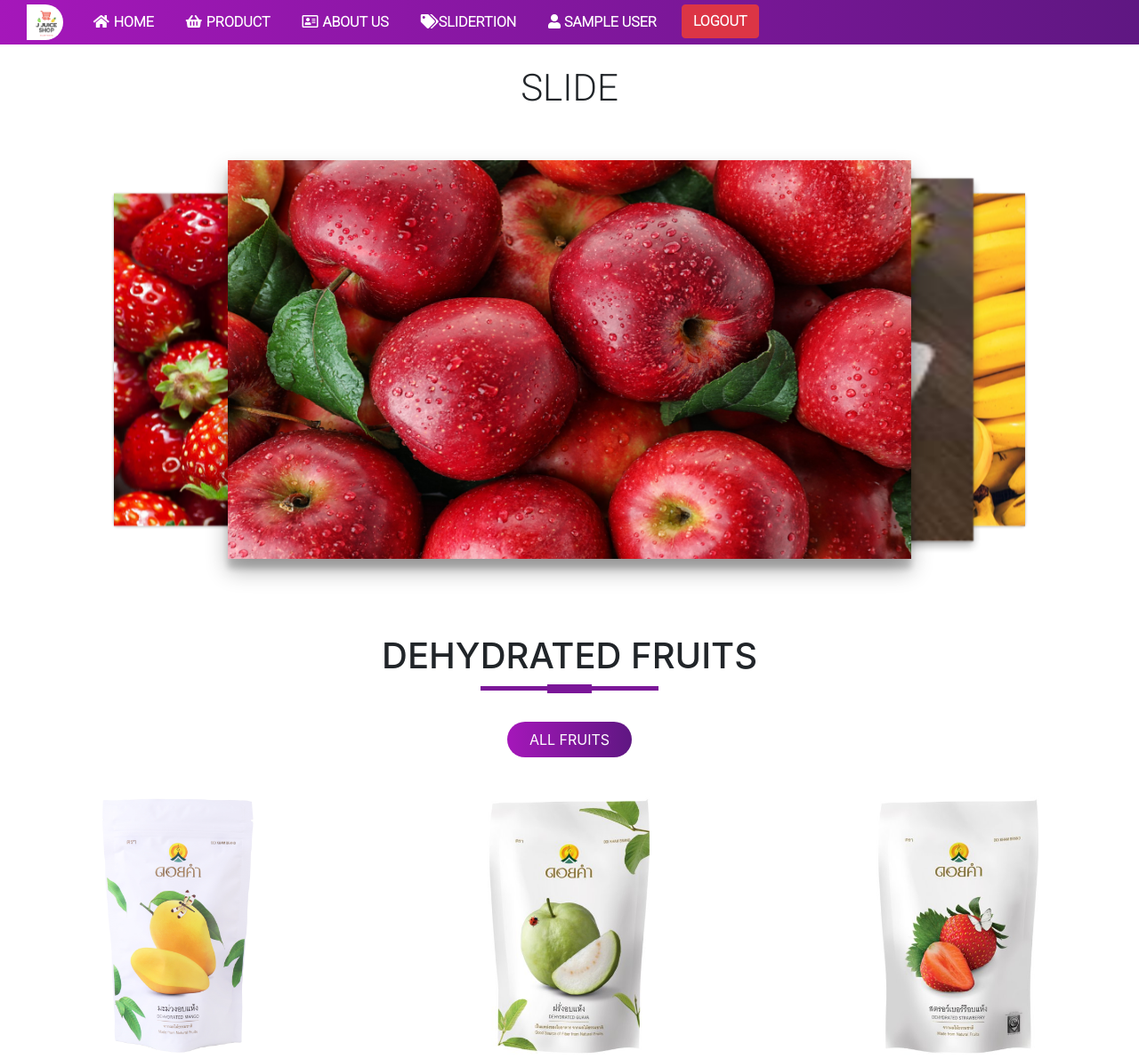
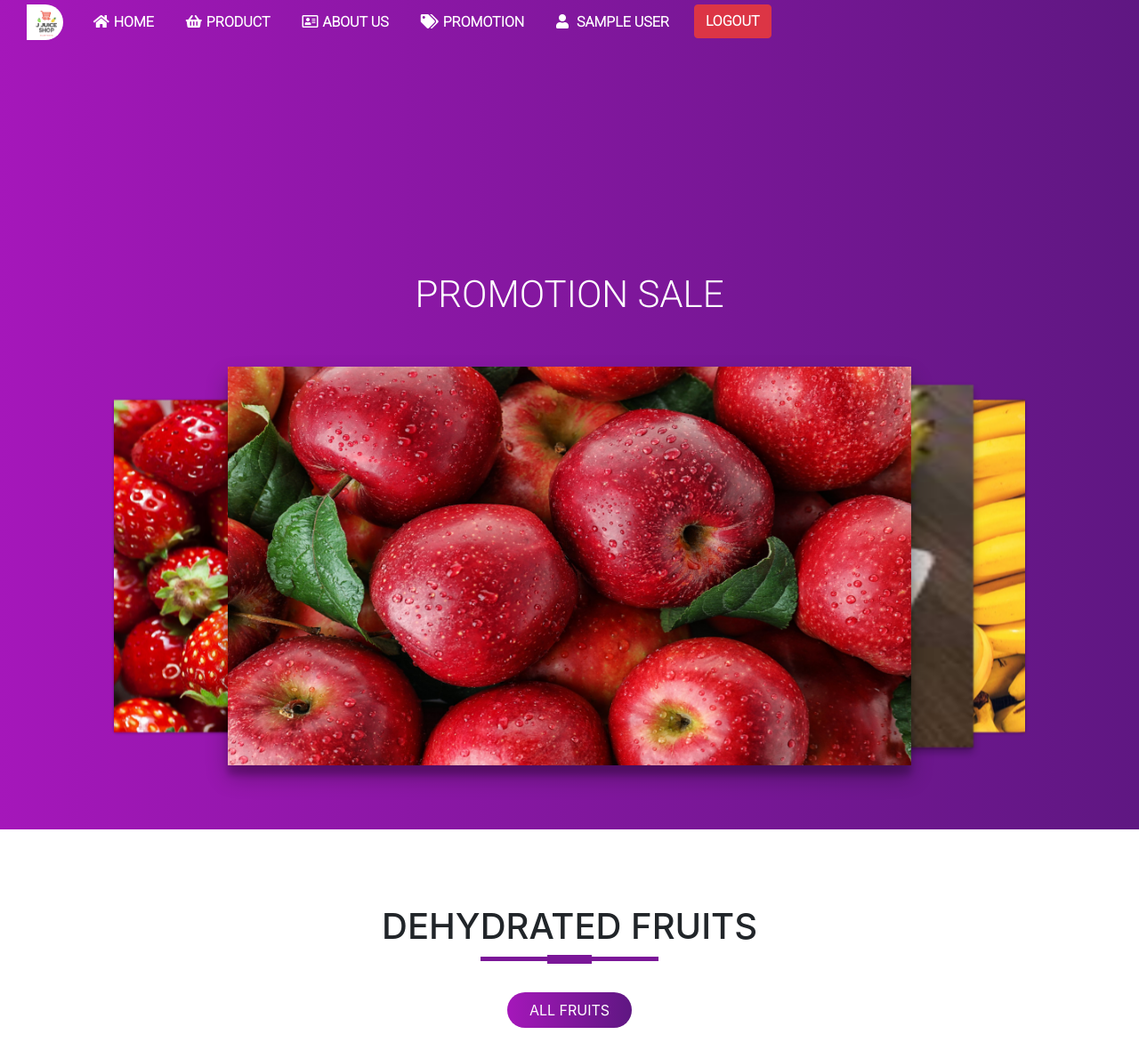
Before and after one commit to iceschp/otop-web, a PHP site: page /promotion.php in a window 1280 px wide. Shown: the top 1190 px of the page at 89% size. Run offline with PHP 8.4, Linux system fonts and the light colour scheme; the visitor is signed in with stand-in values (Sample User, id 1); some libraries are stand-ins or nearby versions.

Commit message:
promotion.php

```diff
--- a/about.php
+++ b/about.php
@@ -50,7 +50,7 @@
                                 us</span></a>
                     </li>
                     <li class="nav-item">
-                        <a class="nav-link" href="promotion.html"><span><i class="fas fa-tags"></i>Promotion</span></a>
+                        <a class="nav-link" href="promotion.php"><span><i class="fas fa-tags"></i>Promotion</span></a>
                     </li>
                     <li class="nav-item">
                         <a class="nav-link" href="#"><span><i class="fas fa-user"></i>
--- a/index.php
+++ b/index.php
@@ -77,6 +77,8 @@
                 </div>
             </div>
         </div>
+        <br>
+        <br>
         <!-- <img src="ima"> -->
     </section>
     <!-- Indicators -->
--- a/promotion.css
+++ b/promotion.css
@@ -1,13 +1,28 @@
+
+*{
+    padding: 0;
+    margin: 0;
+}
+body{
+    font-family: 'Roboto', sans-serif;
+}
+#banner{
+    background-image: linear-gradient(to right, #a517ba,#5f1782);
+    color: #fff;
+    padding-top: 20%;
+
+}
+#nav-bar{
+    position: sticky;
+    top: 0;
+    z-index: 10;
+}
 .headline{
     text-align: center;
     font-family: 'Roboto', sans-serif;
     font-size: 42px;
+    font-weight: 10000;
 }
-
-
-
-
-
 [type=radio]{
     display: none;
 }
--- a/promotion.php
+++ b/promotion.php
@@ -25,7 +25,7 @@
         <link href="https://fonts.googleapis.com/css2?family=Open+Sans&family=Roboto:wght@300&display=swap" rel="stylesheet">
     </head>
     <body>
-      <nav class="navbar navbar-expand-lg navbar-light bg-light">
+    <nav class="navbar navbar-expand-lg navbar-light bg-light">
         <a class="navbar-brand" href="#"><img src="image/icon.png"></a>
         <button class="navbar-toggler" type="button" data-toggle="collapse" data-target="#navbarNavAltMarkup"
             aria-controls="navbarNavAltMarkup" aria-expanded="false" aria-label="Toggle navigation">
@@ -46,7 +46,7 @@
                                 us</span></a>
                     </li>
                     <li class="nav-item">
-                        <a class="nav-link" href="slidertion.html"><span><i class="fas fa-tags"></i>slidertion</span></a>
+                        <a class="nav-link" href="promotion.php"><span><i class="fas fa-tags"></i>Promotion</span></a>
                     </li>
                     <li class="nav-item">
                         <a class="nav-link" href="#"><span><i class="fas fa-user"></i>
@@ -59,11 +59,12 @@
             </div>
         </div>
     </nav>
-    <br>
+
           <!----------------cont------------->
           <!---------------slidertion Section--------------->
+           <section id="banner">
           <div>
-              <h1 class="headline">SLIDE</h1>
+              <h1 class="headline">PROMOTION SALE</h1>
           </div>
           <br><br>
           <section id="slider">
@@ -89,6 +90,20 @@
                 <img src="image/banana1.jpg" height="100%" width="100%">
             </label>
           </section>
+          <br>
+          <br>
+          <br>
+          </section>
+
+
+
+
+
+
+
+
+
+
           <!---------------Services Section--------------->
     <section id="services">
       <div class="conlainer text-center">
--- a/stylesheet.css
+++ b/stylesheet.css
@@ -21,6 +21,12 @@ body{
     padding-right: 5px;
 }
 .fa-pro-motion{
+    padding-right: 5px;
+}
+.fa-tags{
+    padding-right: 5px;
+}
+.fa-user{
     padding-right: 5px;
 }
 .navbar{
```
